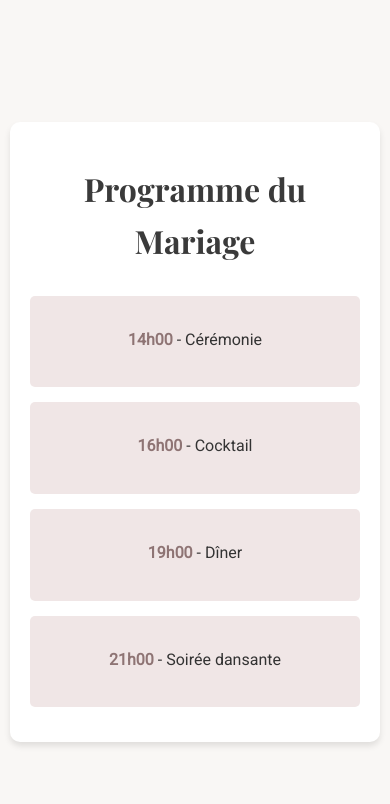
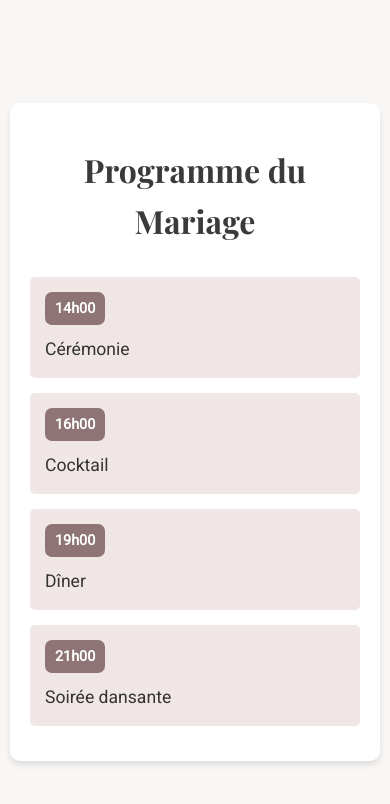
Before and after one commit to Kemy74/wedding.github.io, a plain HTML site: page index.html in a window 390 px wide. Drawn offline with nearby package versions, Linux system fonts and the light colour scheme.

Commit message:
Update index.html

```diff
--- a/index.html
+++ b/index.html
@@ -37,21 +37,36 @@
             margin-bottom: 30px;
         }
 
-        p {
-            margin-bottom: 20px;
-            font-size: 1.1em;
-        }
-
         .event {
             background-color: #f0e6e6;
             border-radius: 5px;
             padding: 15px;
             margin-bottom: 15px;
+            display: flex;
+            align-items: center;
+            justify-content: flex-start;
+            text-align: left;
         }
 
-        .time {
+        .badge {
+            background-color: #8e7474;
+            color: white;
+            padding: 5px 10px;
+            border-radius: 7px;
+            font-size: 0.9em;
             font-weight: bold;
-            color: #8e7474;
+            margin-right: 15px;
+        }
+
+        .event-description {
+            font-size: 1.1em;
+        }
+
+        #merciImage {
+            max-width: 100%;
+            height: auto;
+            border-radius: 10px;
+            margin-top: 20px;
         }
 
         @media (max-width: 480px) {
@@ -67,27 +82,35 @@
                 font-size: 2em;
             }
 
-            p {
-                font-size: 1em;
+            .event {
+                flex-direction: column;
+                align-items: flex-start;
+            }
+
+            .badge {
+                margin-bottom: 10px;
             }
         }
     </style>
 </head>
-
 <body>
     <div id="contenu">
         <h1>Programme du Mariage</h1>
         <div class="event">
-            <p><span class="time">14h00</span> - Cérémonie</p>
+            <span class="badge">14h00</span>
+            <span class="event-description">Cérémonie</span>
         </div>
         <div class="event">
-            <p><span class="time">16h00</span> - Cocktail</p>
+            <span class="badge">16h00</span>
+            <span class="event-description">Cocktail</span>
         </div>
         <div class="event">
-            <p><span class="time">19h00</span> - Dîner</p>
+            <span class="badge">19h00</span>
+            <span class="event-description">Dîner</span>
         </div>
         <div class="event">
-            <p><span class="time">21h00</span> - Soirée dansante</p>
+            <span class="badge">21h00</span>
+            <span class="event-description">Soirée dansante</span>
         </div>
     </div>
 
@@ -98,12 +121,28 @@
         function mettreAJourContenu() {
             const maintenant = new Date().getTime();
             if (maintenant > finMariage) {
-                document.getElementById('contenu').innerHTML = "<h1>Merci d'être venu à notre mariage !</h1>";
+                document.getElementById('contenu').innerHTML = `
+                    <h1>Merci d'être venu à notre mariage !</h1>
+                    <img id="merciImage" src="/api/placeholder/600/400" alt="Merci pour votre présence" />
+                `;
+                // Arrêter la vérification une fois que le contenu a été mis à jour
+                clearInterval(intervalId);
             }
         }
 
-        // Vérifier toutes les minutes
-        setInterval(mettreAJourContenu, 60000);
+        // Calculer le temps restant jusqu'à la fin du mariage
+        const tempsRestant = finMariage - new Date().getTime();
+
+        if (tempsRestant > 0) {
+            // Si le mariage n'est pas encore terminé, définir un timeout pour mettre à jour le contenu à l'heure exacte
+            setTimeout(mettreAJourContenu, tempsRestant);
+        } else {
+            // Si le mariage est déjà terminé, mettre à jour le contenu immédiatement
+            mettreAJourContenu();
+        }
+
+        // Vérifier toutes les minutes au cas où la page resterait ouverte longtemps
+        const intervalId = setInterval(mettreAJourContenu, 60000);
 
         // Vérifier immédiatement au chargement de la page
         mettreAJourContenu();
```
